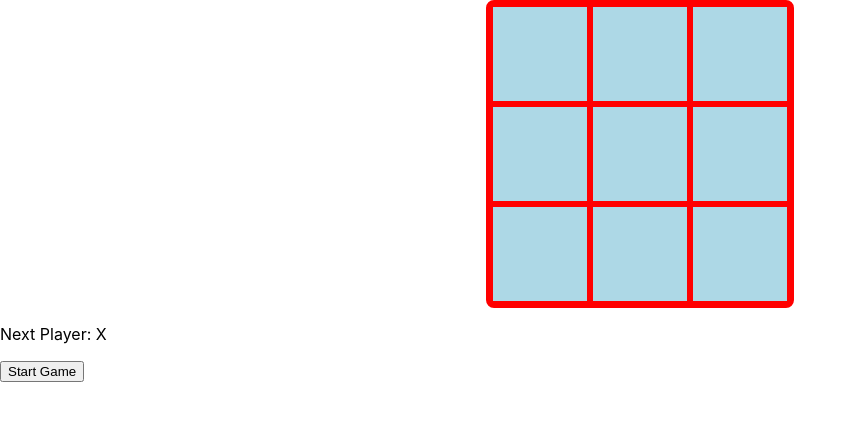
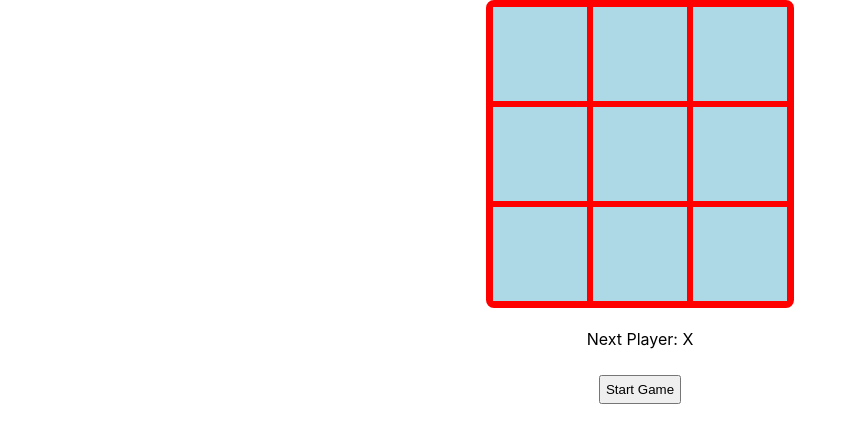
Before and after one commit to shruti-mi/tic-tac-toe, a React (Create React App) app: page / in a window 1280 px wide. Shown: the top 442 px of the page, without its empty margins (0-857 px from the left). Built offline with nearby package versions, Linux system fonts and the light colour scheme.

Commit message:
add styling

```diff
--- a/src/Components/Game.js
+++ b/src/Components/Game.js
@@ -25,21 +25,23 @@ const Game = () => {
 
 	}
 
-	const renderMoves = () => {
-
+	const style = {
+		textAlign: "center",
+		padding: "5px"
 	}
 
 	return (
 		<>
 			<Board onClick = {handleClick} squares = {board}/>
-			<div>
-			    <p>
-			      {winner ? "Winner: " + winner : "Next Player: " + (xIsNext ? "X" : "O")}
-			    </p>
-			    <button onClick = {() => setBoard(Array(9).fill(null))}>
-			Start Game
-		</button>
-		  	</div>
+
+			<p style = {style}>
+		      	{winner ? "Winner: " + winner : "Next Player: " + (xIsNext ? "X" : "O")}
+		    </p>
+			<div style = {style}>
+				<button style = {style} onClick = {() => setBoard(Array(9).fill(null))}>
+					Start Game
+			    </button>
+			</div>
 		</>
 	)
 }
```
